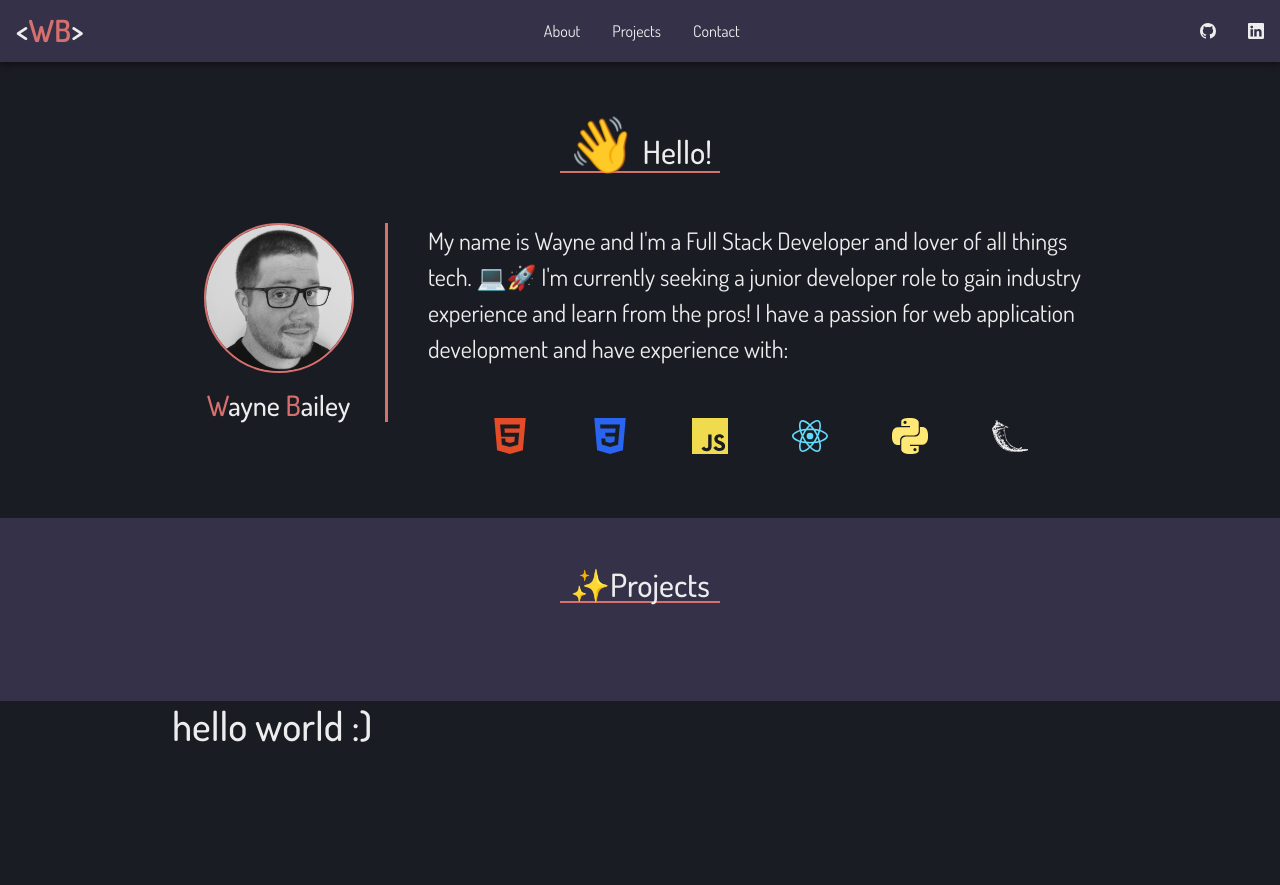
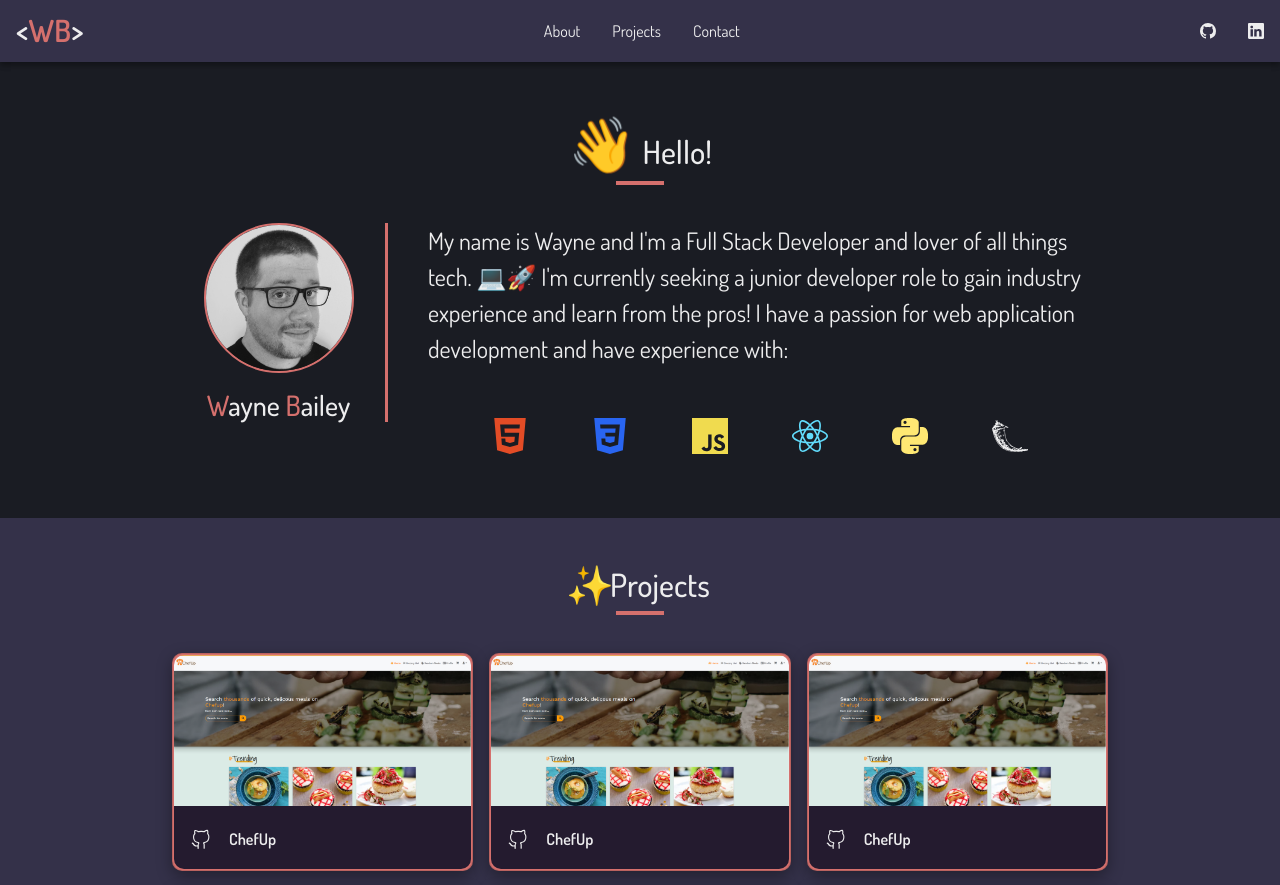
Before and after one commit to itrytocodethings/portfoliov1, a React (Vite) app: page / in a window 1280 px wide. Shown: the top 885 px of the page. Before the commit the page ends 800 px from the top, so only its background shows below. Built offline with nearby package versions, Linux system fonts and the light colour scheme.

Commit message:
started on project section/component

```diff
--- a/src/assets/css/index.css
+++ b/src/assets/css/index.css
@@ -25,6 +25,22 @@ button.btn:active {
 
 .container {
   max-width: 960px;
+}
+
+section h2 {
+  position: relative;
+  z-index: 1;
+}
+
+section h2::before {
+  content: '';
+  position: absolute;
+  left: 50%;
+  transform: translate(-50%, 0);
+  bottom: -10px;
+  width: 1.5em;
+  border-bottom: 4px solid var(--primary-color);
+  z-index: -1;
 }
 
 /* nav */
@@ -146,24 +162,8 @@ button.to-top:hover {
 button.to-top:hover:focus {
   box-shadow: none;
 }
-/* section .container div {
-  position: relative;
-} */
-section h2 {
-  position: relative;
-  z-index: 1;
-}
-section h2::before{
-  content: '';
-  position: absolute;
-  background-color: black;
-  border: 1px solid var(--primary-color);
-  opacity: 1;
-  width: 5em;
-  bottom: 2px;
-  z-index: -1;
-  left: 50%;
-  transform: translate(-50%, 0);
+button.to-top:focus {
+  box-shadow: none;
 }
 
 /* about */
@@ -279,7 +279,7 @@ section.projects {
   }
 }
 
-h2:hover span.pulse {
+h2 span.pulse {
   display: inline-block;
   animation: pulse .2s infinite ease-in-out;
 }
--- /dev/null
+++ b/src/assets/css/project-card.css
@@ -0,0 +1,25 @@
+.card.project-card {
+  padding:1px;
+  background-color: var(--primary-color);
+  border-radius: 10px;
+  box-shadow: rgba(0, 0, 0, 0.35) 0px 5px 15px;
+  font-weight: 600;
+}
+
+.project-card img.project-img {
+  border-radius: 10px 10px 0 0;
+  background-color: var(--primary-color);
+}
+
+.project-card .card-body {
+  background-color: black;
+  border-radius: 0 0 10px 10px;
+  background-color: var(--secondary-bg);
+}
+
+.gh-icon {
+  display: inline-block;
+  font-size: 1.3em;
+  font-weight: 600;
+  margin-right: 15px;
+}
--- /dev/null
+++ b/src/js/Components/ProjectCard.jsx
@@ -0,0 +1,22 @@
+import React from "react";
+import '../../assets/css/project-card.css'
+import {VscGithubAlt} from "react-icons/vsc"
+import projImg from "../../assets/img/chefup.png"
+const ProjectCard = () => {
+  return (
+    <>
+      <div className="col-8 col-md-4">
+        <div class="card project-card">
+          <img className="project-img" src={projImg} alt="project image" />
+          <div class="card-body">
+            <p class="card-text">
+             <span className="gh-icon"><VscGithubAlt /></span> ChefUp
+            </p>
+          </div>
+        </div>
+      </div>
+    </>
+  );
+};
+
+export default ProjectCard;
--- a/src/js/Pages/Portfolio.jsx
+++ b/src/js/Pages/Portfolio.jsx
@@ -1,8 +1,11 @@
 // react-utils
 import React, { useState, useEffect } from "react";
-import { Navbar } from "../Components/Navbar";
 import { NavHashLink } from "react-router-hash-link";
 import me from "../../assets/img/omgitsme.jpg";
+
+// components
+import { Navbar } from "../Components/Navbar";
+import ProjectCard from "../Components/ProjectCard";
 
 // react-icons
 import { BiArrowToTop } from "react-icons/bi";
@@ -16,14 +19,33 @@ import {
 } from "react-icons/si";
 
 const Portfolio = () => {
-
   let techIcons = [
-    {name: 'HTML', color: '#e34c26', icon: <SiHtml5 style={{ color: "#e34c26" }} />},
-    {name: 'CSS', color: '#2965f1' , icon: <SiCss3 style={{ color: "#2965f1" }} />},
-    {name: 'Javascript', color: '#f0db4f', icon: <SiJavascript style={{ color: "#F0DB4F" }} />},
-    {name: 'React', color: '#61dbfb', icon: <SiReact style={{ color: "#61DBFB" }} />},
-    {name: 'Python', color: '#ffe873', icon: <SiPython style={{ color: "#FFE873" }} />},
-    {name: 'Flask', color: 'inherit', icon: <SiFlask/>},
+    {
+      name: "HTML",
+      color: "#e34c26",
+      icon: <SiHtml5 style={{ color: "#e34c26" }} />,
+    },
+    {
+      name: "CSS",
+      color: "#2965f1",
+      icon: <SiCss3 style={{ color: "#2965f1" }} />,
+    },
+    {
+      name: "Javascript",
+      color: "#f0db4f",
+      icon: <SiJavascript style={{ color: "#F0DB4F" }} />,
+    },
+    {
+      name: "React",
+      color: "#61dbfb",
+      icon: <SiReact style={{ color: "#61DBFB" }} />,
+    },
+    {
+      name: "Python",
+      color: "#ffe873",
+      icon: <SiPython style={{ color: "#FFE873" }} />,
+    },
+    { name: "Flask", color: "inherit", icon: <SiFlask /> },
   ];
 
   const [showPageUp, setShowPageUp] = useState(false);
@@ -40,7 +62,9 @@ const Portfolio = () => {
         <section className="about">
           <div id="about" className="container portfolio">
             <div className="about-content py-5">
-              <h2 className="text-center mb-5"><span className="wave">👋</span> Hello!</h2>
+              <h2 className="text-center mb-5">
+                <span className="wave">👋</span> Hello!
+              </h2>
               <div className="row">
                 <div className="col-12 col-md-3">
                   <div className="left text-center mb-5">
@@ -62,7 +86,12 @@ const Portfolio = () => {
                     <p className="text-center">
                       <ul>
                         {techIcons.map((tech) => (
-                          <li className="techstack-icon"><div className="tech" style={{color: tech.color}}>{tech.name}</div>{tech.icon}</li>
+                          <li className="techstack-icon">
+                            <div className="tech" style={{ color: tech.color }}>
+                              {tech.name}
+                            </div>
+                            {tech.icon}
+                          </li>
                         ))}
                       </ul>
                     </p>
@@ -74,9 +103,17 @@ const Portfolio = () => {
         </section>
         <section className="projects">
           <div id="projects" className="container portfolio">
-          <div className="projects-content py-5">
-              <h2 className="text-center mb-5"><span className="pulse">✨</span>Projects</h2>
-              <div className="row">
+            <div className="projects-content py-5">
+              <h2 className="text-center mb-5">
+                <span className="pulse">✨</span>Projects
+              </h2>
+              <div className="row gx-3 gy-3 align-center justify-content-center">
+                <ProjectCard />
+                <ProjectCard />
+                <ProjectCard />
+                <ProjectCard />
+                <ProjectCard />
+                <ProjectCard />
               </div>
             </div>
           </div>
```
Also changed, not shown: src/assets/img/chefup.png (added).
